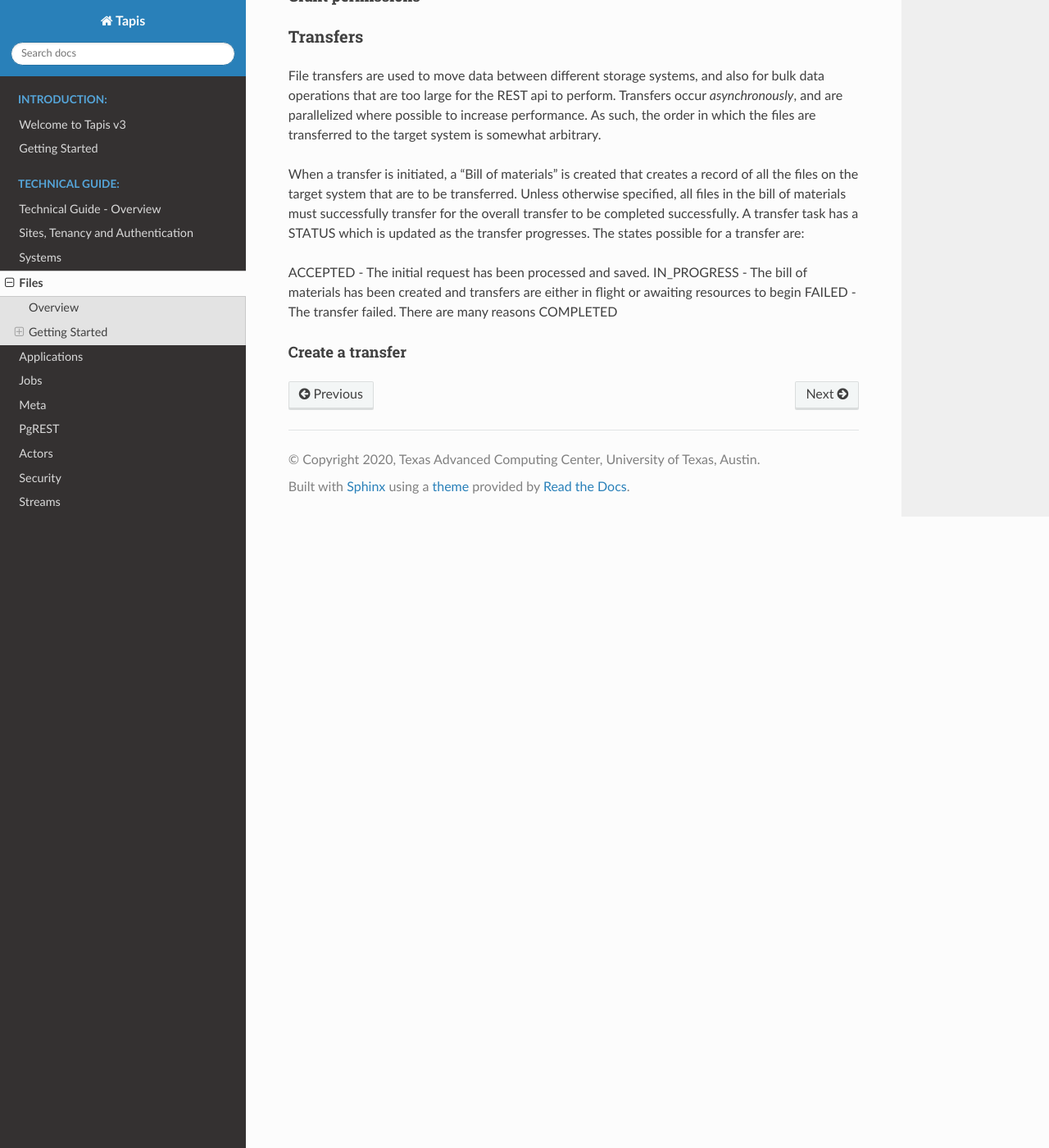
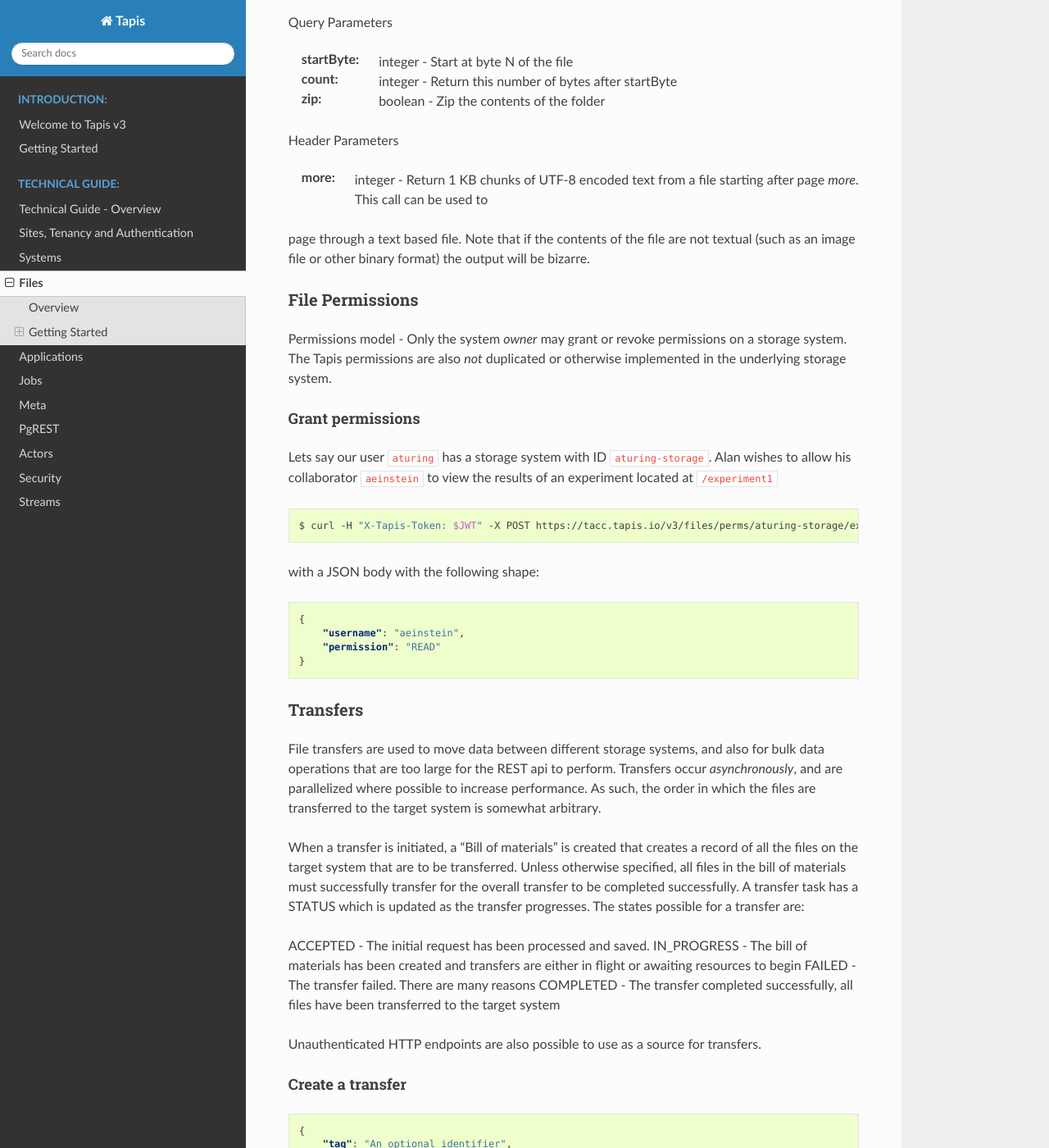
Before and after one commit to tapis-project/documentation, a Sphinx documentation site: the page built from source/technical/files.rst, in a window 1280 px wide and 1400 px high, scrolled down 2139 px. Shown: the whole window at 82% size. Built offline with Sphinx 7.4.7 and the Read the Docs theme 2.0.0, drawn with Linux system fonts in a browser that asks for light colours; some of the changed text lies outside the part shown.

Commit message:
Files permissions and ops

```diff
--- a/source/technical/files.rst
+++ b/source/technical/files.rst
@@ -5,7 +5,8 @@
 =====
 
 The files service is the central point of interaction for doing all file operations in the Tapis ecosystem. Users can preform
-file listing, uploading, operations such as move/copy/delete and also transfer files between systems.
+file listing, uploading, operations such as move/copy/delete and also transfer files between systems. All
+Tapis files APIs accept JSON as inputs.
 
 ----------
 Overview
@@ -63,15 +64,42 @@
 the location specified in the `{path}` parameter in the request. For example, given the system `my-system`, and you want to
 insert the file in a folder located at `/folderA/folderB/folderC`:
 
+Using the official Tapis Python SDK:
+
+.. code-block:: python
+
+    with open("experiment-results.hd5", "r") as f:
+        t.files.upload("my-system", "/path/to/file", f)
+
+
 Using CURL::
 
  $ curl -H "X-Tapis-Token: $JWT" -F "file=@someFile.txt" https://tacc.tapis.io/v3/files/content/my-system/folderA/folderB/folderC/someFile.txt
 
 Any folders that do not exist in the specified path will automatically be created.
 
-++++++++++++++++++
+++++++++++++++++++++++++
+Create a new directory
+++++++++++++++++++++++++
+
+For S3 storage systems, an empty key is created ending in `/`
+
+Using CURL::
+
+    $ curl -H "X-Tapis-Token: $JWT" -X POST https://tacc.tapis.io/v3/files/content/my-system/
+
+with a JSON body of
+
+::
+
+    {
+        "path": "/path/to/new/directory/"
+    }
+
+
++++++++++++++++++++++++++++++++
 File Contents - Serving files
-++++++++++++++++++
++++++++++++++++++++++++++++++++
 
 To return the actual contents (raw bytes) of a file (Only files can be served, not folders):
 
@@ -97,12 +125,30 @@
 ^^^^^^^^^^^^^^^^^^^^^^^
 
 Permissions model - Only the system *owner* may grant or revoke permissions on a storage system. The
-Tapis
+Tapis permissions are also *not* duplicated or otherwise implemented in the underlying storage system.
 
 
 ++++++++++++++++++
 Grant permissions
 ++++++++++++++++++
+
+Lets say our user :code:`aturing` has a storage system with ID :code:`aturing-storage`. Alan wishes to allow his collaborator
+:code:`aeinstein` to view the results of an experiment located at :code:`/experiment1`
+
+.. code-block:: shell
+
+    $ curl -H "X-Tapis-Token: $JWT" -X POST https://tacc.tapis.io/v3/files/perms/aturing-storage/experiment1/
+
+with a JSON body with the following shape:
+
+.. code-block:: json
+
+    {
+        "username": "aeinstein",
+        "permission": "READ"
+    }
+
+
 
 
 ^^^^^^^^^^^^^^^^^^^^^^^
@@ -121,8 +167,26 @@
 ACCEPTED - The initial request has been processed and saved.
 IN_PROGRESS - The bill of materials has been created and transfers are either in flight or awaiting resources to begin
 FAILED - The transfer failed. There are many reasons
-COMPLETED
+COMPLETED - The transfer completed successfully, all files have been transferred to the target system
+
+Unauthenticated HTTP endpoints are also possible to use as a source for transfers.
+
+
+
 
 ++++++++++++++++++
 Create a transfer
 ++++++++++++++++++
+
+
+.. code-block:: json
+
+    {
+        "tag": "An optional identifier",
+        "elements": [
+            {
+                "sourceUri": "tapis://source-system/path/to/target/"
+                "destinationUri": "tapis://dest-system/path/to/destination/"
+            }
+        ]
+    }
```
